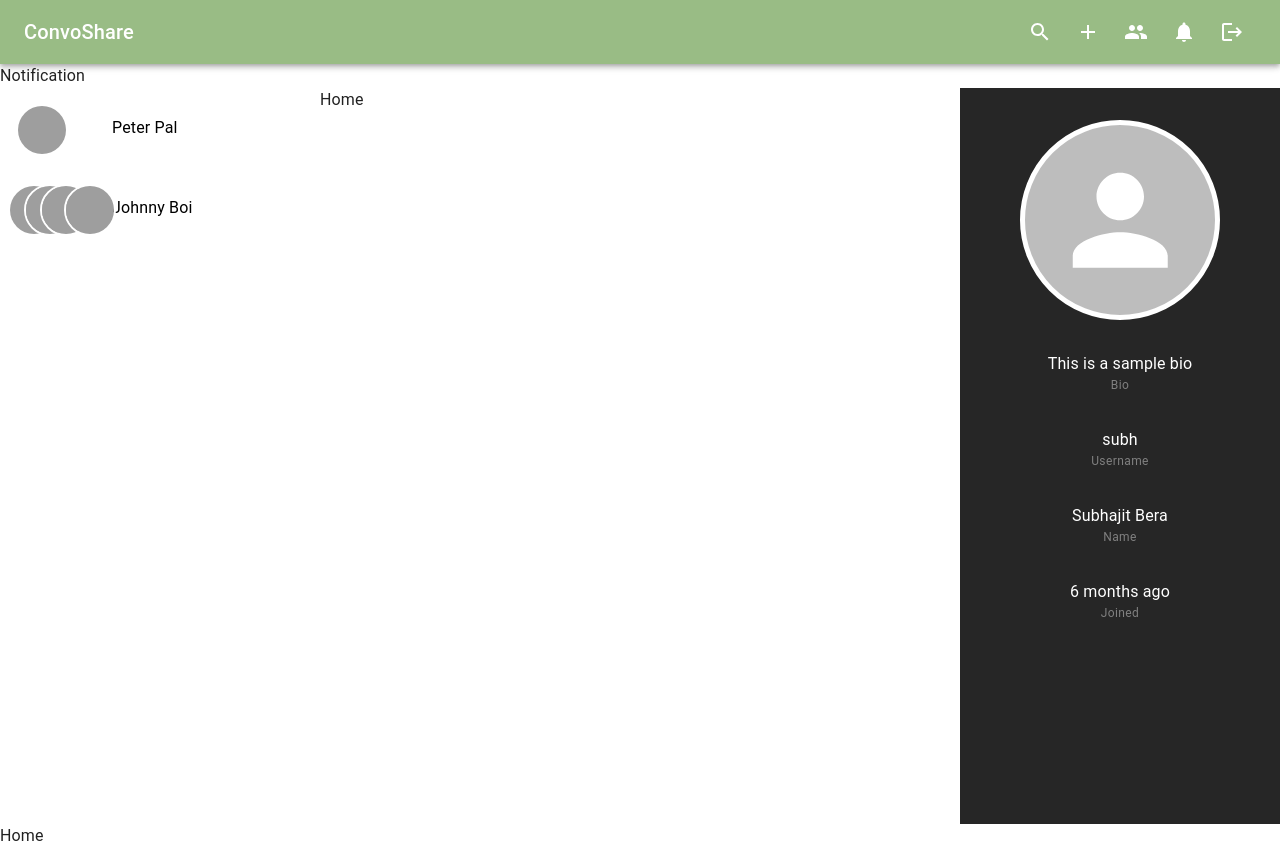
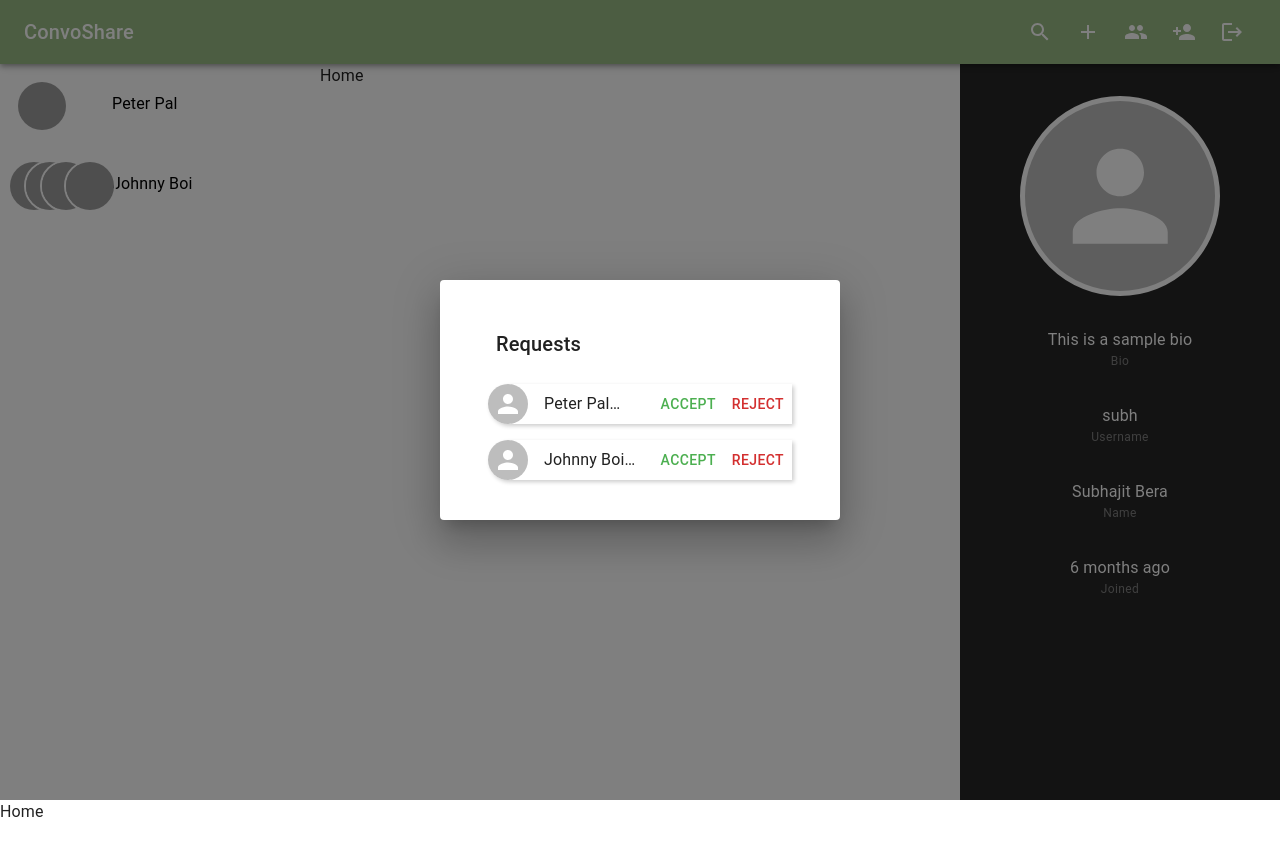
Before and after one commit to Subhajit-Bera/ConvoShare, a React (Vite) app in the folder client/: page / in a window 1280 px wide. Both pictures are taken after a click on the button 1184 px from the left and 32 px from the top of the page. After the commit the page ends 824 px from the top, so only its background shows below. Built offline with nearby package versions, Linux system fonts and the light colour scheme; grey boxes are pictures that could not be loaded.

Commit message:
Notification Dialog : Notifications.jsx ---Add Request

```diff
--- a/client/src/components/layout/Header.jsx
+++ b/client/src/components/layout/Header.jsx
@@ -18,7 +18,7 @@
   Search as SearchIcon,
   Group as GroupIcon,
   Logout as LogoutIcon,
-  Notifications as NotificationsIcon,
+  PersonAdd as NotificationsIcon,
 } from "@mui/icons-material";
 
 const SearchDialog = lazy(() => import("../specific/Search"));
@@ -104,7 +104,7 @@
               />
 
               <IconBtn
-                title={"Notifications"}
+                title={"Add Requests"}
                 icon={<NotificationsIcon />}
                 onClick={openNotification}
               // value={notificationCount}
--- a/client/src/components/specific/Notifications.jsx
+++ b/client/src/components/specific/Notifications.jsx
@@ -1,11 +1,100 @@
-import React from 'react'
+import React, { memo } from 'react'
+import {
+  Avatar,
+  Button,
+  Dialog,
+  DialogTitle,
+  ListItem,
+  Skeleton,
+  Stack,
+  Typography,
+} from "@mui/material";
+import { sampleNotifications } from '../../constants/sampleData';
 
 const Notifications = () => {
+
+  const friendRequestHandler = ({ _id, accept }) => {
+
+  }
+
   return (
-    <div>
-      Notification
-    </div>
+    <Dialog open>
+      <Stack p={{ xs: "1rem", sm: "2rem" }} maxWidth={"25rem"}>
+        <DialogTitle>Requests</DialogTitle>
+        {
+          sampleNotifications.length > 0 ? (
+            sampleNotifications.map(({ sender, _id }) => (
+              <NotificationItem
+                sender={sender}
+                _id={_id}
+                handler={friendRequestHandler}
+                key={_id}
+              />
+            ))
+
+          ) : (
+
+            <Typography textAlign={"center"}>0 Requests</Typography>
+          )
+        }
+      </Stack>
+    </Dialog>
   )
 }
 
+const NotificationItem = memo(({ sender, _id, handler }) => {
+  const { name, avatar } = sender;
+  return (
+    <ListItem>
+      <Stack
+        direction={"row"}
+        alignItems={"center"}
+        spacing={"1rem"}
+        width={"100%"}
+        sx={{
+          boxShadow: "2px 2px 4px rgba(0, 0, 0, 0.2)",
+          borderRadius: "20px 0px 0px 20px",
+        }}
+      >
+        <Avatar />
+
+        <Typography
+          variant="body1"
+          sx={{
+            flexGlow: 1,
+            display: "-webkit-box",
+            WebkitLineClamp: 1,
+            WebkitBoxOrient: "vertical",
+            overflow: "hidden",
+            textOverflow: "ellipsis",
+            width: "100%",
+          }}
+        >
+          {`${name} sent you a friend request.`}
+        </Typography>
+
+        <Stack
+          direction={{
+            xs: "column",
+            sm: "row",
+          }}
+        >
+          <Button onClick={() => handler({ _id, accept: true })}
+            sx={{
+              color: "#4CAF50",
+              "&:hover": {
+                bgcolor: "#EBF3E8",
+              },
+            }}
+
+          >Accept</Button>
+          <Button color="error" onClick={() => handler({ _id, accept: false })}>
+            Reject
+          </Button>
+        </Stack>
+      </Stack>
+    </ListItem>
+  );
+});
+
 export default Notifications
```
